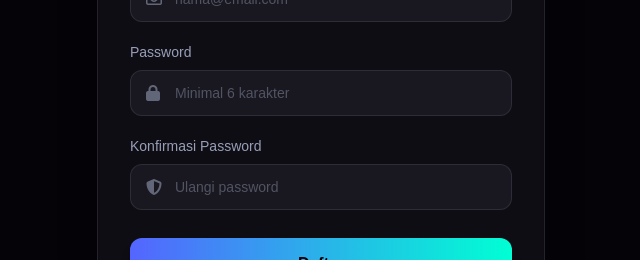
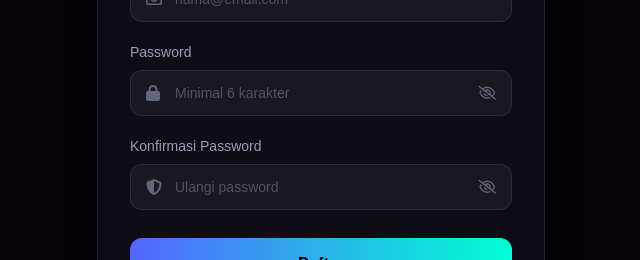
Before and after one commit to Aldikurniawan19/ramadhan-app, a Next.js app: page /register in a window 1280 px wide. Shown: the part 380-640 px from the top of the page, without its empty margins (319-959 px from the left). Built offline with nearby package versions, Linux system fonts and the light colour scheme.

Commit message:
feat: implement login and register pages with authentication flow

```diff
--- a/app/(auth)/login/page.tsx
+++ b/app/(auth)/login/page.tsx
@@ -9,6 +9,7 @@ export default function LoginPage() {
   const router = useRouter();
   const [email, setEmail] = useState('');
   const [password, setPassword] = useState('');
+  const [showPassword, setShowPassword] = useState(false);
   const [error, setError] = useState('');
   const [loading, setLoading] = useState(false);
 
@@ -78,13 +79,21 @@ export default function LoginPage() {
             <div className="relative">
               <i className="fa-solid fa-lock absolute left-4 top-1/2 -translate-y-1/2 text-r-light/40"></i>
               <input
-                type="password"
+                type={showPassword ? 'text' : 'password'}
                 value={password}
                 onChange={(e) => setPassword(e.target.value)}
                 placeholder="••••••••"
                 required
-                className="w-full bg-r-light/5 border border-r-light/10 rounded-xl py-3 pl-11 pr-4 text-white placeholder:text-r-light/30 outline-none focus:border-r-cyan/50 focus:ring-1 focus:ring-r-cyan/30 transition-all text-sm"
+                className="w-full bg-r-light/5 border border-r-light/10 rounded-xl py-3 pl-11 pr-11 text-white placeholder:text-r-light/30 outline-none focus:border-r-cyan/50 focus:ring-1 focus:ring-r-cyan/30 transition-all text-sm"
               />
+              <button
+                type="button"
+                onClick={() => setShowPassword(!showPassword)}
+                className="absolute right-4 top-1/2 -translate-y-1/2 text-r-light/40 hover:text-r-cyan transition-colors"
+                title={showPassword ? 'Sembunyikan password' : 'Tampilkan password'}
+              >
+                <i className={`fa-regular ${showPassword ? 'fa-eye' : 'fa-eye-slash'} text-sm`}></i>
+              </button>
             </div>
           </div>
 
--- a/app/(auth)/register/page.tsx
+++ b/app/(auth)/register/page.tsx
@@ -11,6 +11,8 @@ export default function RegisterPage() {
   const [email, setEmail] = useState('');
   const [password, setPassword] = useState('');
   const [confirmPassword, setConfirmPassword] = useState('');
+  const [showPassword, setShowPassword] = useState(false);
+  const [showConfirmPassword, setShowConfirmPassword] = useState(false);
   const [error, setError] = useState('');
   const [loading, setLoading] = useState(false);
 
@@ -121,13 +123,21 @@ export default function RegisterPage() {
             <div className="relative">
               <i className="fa-solid fa-lock absolute left-4 top-1/2 -translate-y-1/2 text-r-light/40"></i>
               <input
-                type="password"
+                type={showPassword ? 'text' : 'password'}
                 value={password}
                 onChange={(e) => setPassword(e.target.value)}
                 placeholder="Minimal 6 karakter"
                 required
-                className="w-full bg-r-light/5 border border-r-light/10 rounded-xl py-3 pl-11 pr-4 text-white placeholder:text-r-light/30 outline-none focus:border-r-cyan/50 focus:ring-1 focus:ring-r-cyan/30 transition-all text-sm"
+                className="w-full bg-r-light/5 border border-r-light/10 rounded-xl py-3 pl-11 pr-11 text-white placeholder:text-r-light/30 outline-none focus:border-r-cyan/50 focus:ring-1 focus:ring-r-cyan/30 transition-all text-sm"
               />
+              <button
+                type="button"
+                onClick={() => setShowPassword(!showPassword)}
+                className="absolute right-4 top-1/2 -translate-y-1/2 text-r-light/40 hover:text-r-cyan transition-colors"
+                title={showPassword ? 'Sembunyikan password' : 'Tampilkan password'}
+              >
+                <i className={`fa-regular ${showPassword ? 'fa-eye' : 'fa-eye-slash'} text-sm`}></i>
+              </button>
             </div>
           </div>
 
@@ -136,13 +146,21 @@ export default function RegisterPage() {
             <div className="relative">
               <i className="fa-solid fa-shield-halved absolute left-4 top-1/2 -translate-y-1/2 text-r-light/40"></i>
               <input
-                type="password"
+                type={showConfirmPassword ? 'text' : 'password'}
                 value={confirmPassword}
                 onChange={(e) => setConfirmPassword(e.target.value)}
                 placeholder="Ulangi password"
                 required
-                className="w-full bg-r-light/5 border border-r-light/10 rounded-xl py-3 pl-11 pr-4 text-white placeholder:text-r-light/30 outline-none focus:border-r-cyan/50 focus:ring-1 focus:ring-r-cyan/30 transition-all text-sm"
+                className="w-full bg-r-light/5 border border-r-light/10 rounded-xl py-3 pl-11 pr-11 text-white placeholder:text-r-light/30 outline-none focus:border-r-cyan/50 focus:ring-1 focus:ring-r-cyan/30 transition-all text-sm"
               />
+              <button
+                type="button"
+                onClick={() => setShowConfirmPassword(!showConfirmPassword)}
+                className="absolute right-4 top-1/2 -translate-y-1/2 text-r-light/40 hover:text-r-cyan transition-colors"
+                title={showConfirmPassword ? 'Sembunyikan password' : 'Tampilkan password'}
+              >
+                <i className={`fa-regular ${showConfirmPassword ? 'fa-eye' : 'fa-eye-slash'} text-sm`}></i>
+              </button>
             </div>
           </div>
 
```
